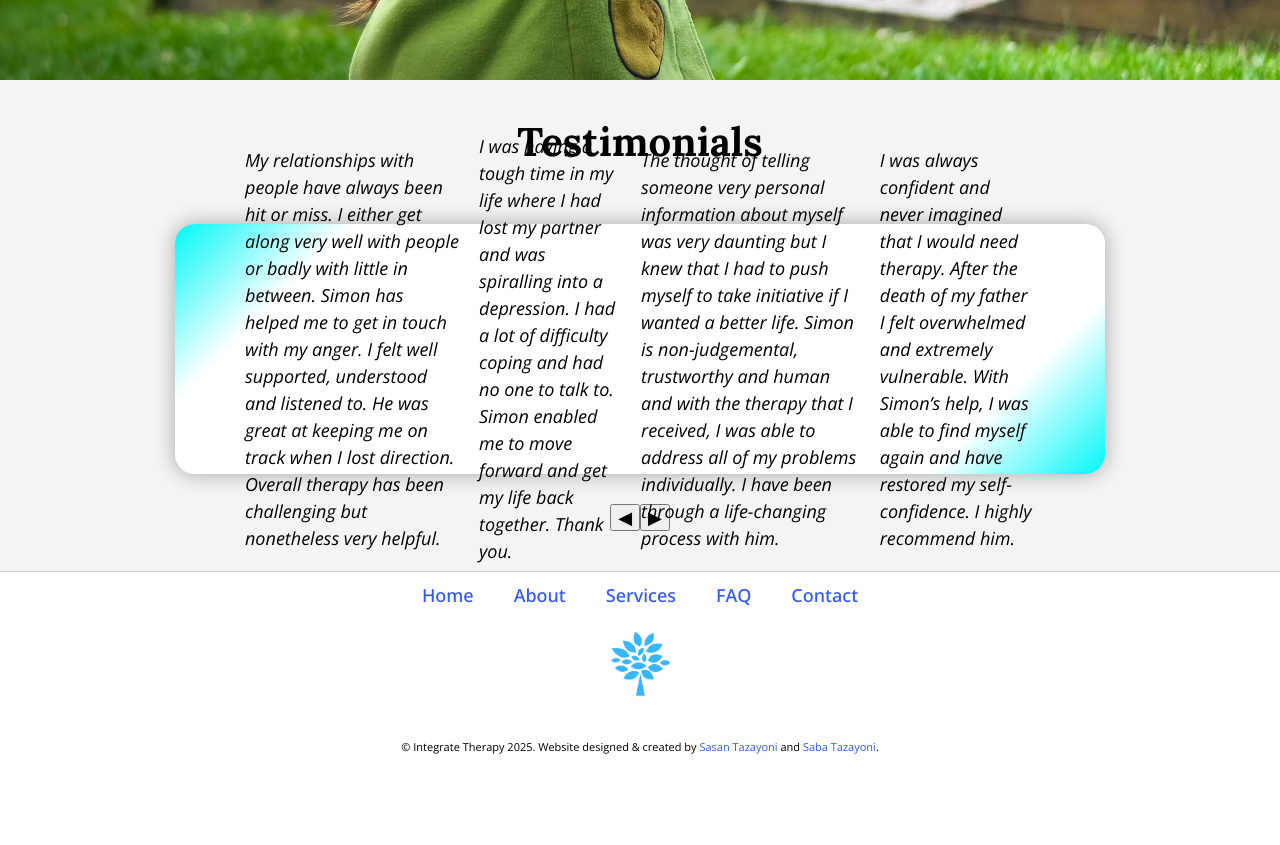
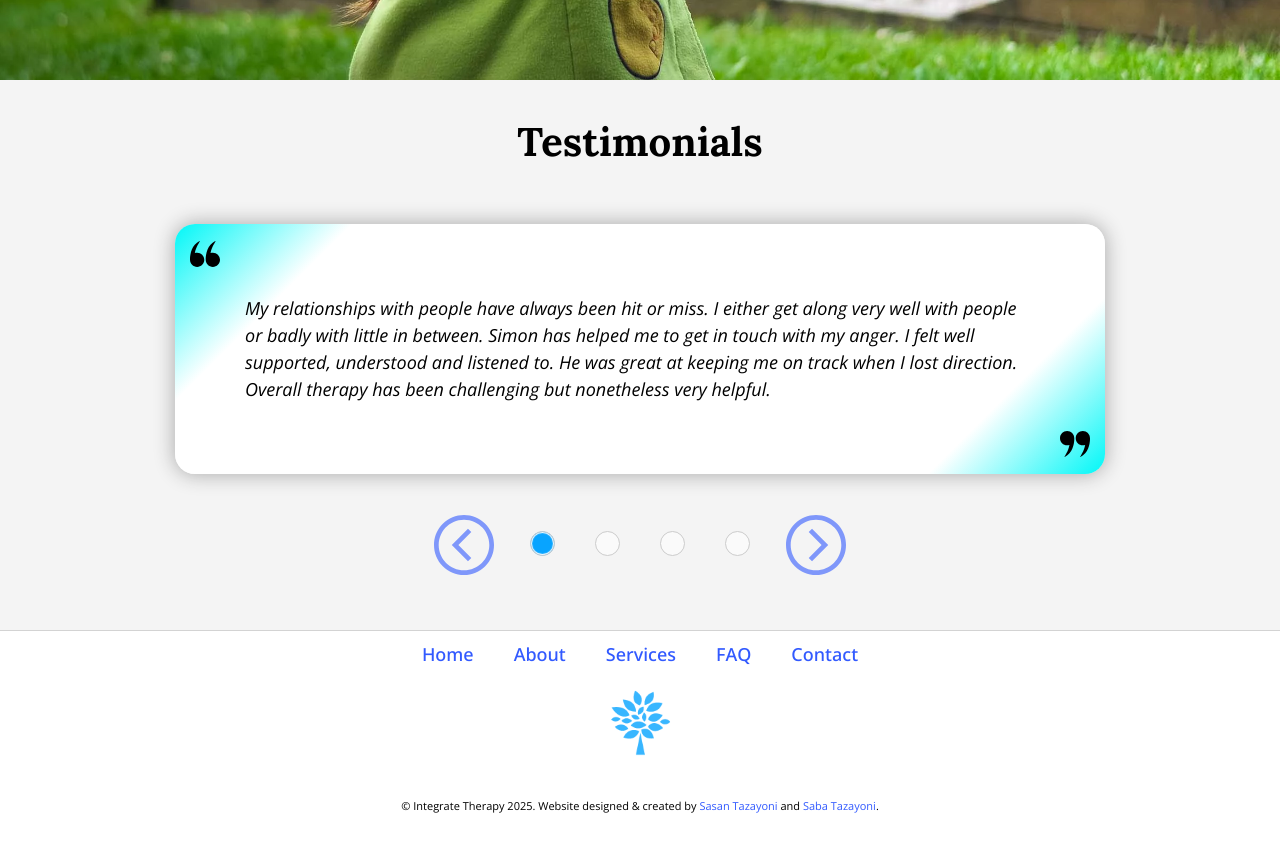
Before and after one commit to SasanTazayoni/integrate-therapy, a React (Vite) app: page / in a window 1280 px wide. Shown: the part 1760-2605 px from the top of the page. Before the commit the page ends 2546 px from the top, so only its background shows below. Built offline with nearby package versions, Linux system fonts and the light colour scheme.

Commit message:
Bug fix for testimonials timer

```diff
--- a/src/assets/css/styles.css
+++ b/src/assets/css/styles.css
@@ -1191,6 +1191,10 @@ a:hover {
     width: 15px;
   }
 
+  .testimonials__button {
+    margin: 0;
+  }
+
   .testimonial-bullet {
     height: 10px;
     margin: 0 1rem;
--- a/src/components/Testimonials.tsx
+++ b/src/components/Testimonials.tsx
@@ -5,40 +5,80 @@ type TestimonialsProps = {
 };
 
 export default function Testimonials({ testimonials }: TestimonialsProps) {
-  const [current, setCurrent] = useState(0);
+  const [currentIndex, setCurrentIndex] = useState(0);
 
   useEffect(() => {
     const interval = setInterval(() => {
-      setCurrent((prev) => (prev + 1) % testimonials.length);
+      setCurrentIndex((prevIndex) => (prevIndex + 1) % testimonials.length);
     }, 15000);
 
     return () => clearInterval(interval);
   }, [testimonials.length]);
 
-  const nextTestimonial = () =>
-    setCurrent((prev) => (prev + 1) % testimonials.length);
-  const prevTestimonial = () =>
-    setCurrent((prev) => (prev === 0 ? testimonials.length - 1 : prev - 1));
+  const showNextTestimonial = () =>
+    setCurrentIndex((prevIndex) => (prevIndex + 1) % testimonials.length);
+
+  const showPreviousTestimonial = () =>
+    setCurrentIndex((prevIndex) =>
+      prevIndex === 0 ? testimonials.length - 1 : prevIndex - 1
+    );
 
   return (
     <section className="block block--grey">
       <div className="container testimonials__container">
         <h2 className="block__header">Testimonials</h2>
+
         <div className="testimonials__content">
-          {testimonials.map((t, i) => (
-            <p key={i} className={i === current ? "active" : ""}>
-              {t}
+          <svg className="icon icon--black testimonials__icon-left">
+            <use href="/integrate-therapy/integratesprite.svg#left-quote" />
+          </svg>
+
+          {testimonials.map((testimonial, index) => (
+            <p
+              key={index}
+              className={`testimonial__text ${
+                index === currentIndex ? "active" : ""
+              }`}
+              data-testimonial={index + 1}
+            >
+              {testimonial}
             </p>
           ))}
+
+          <svg className="icon icon--black testimonials__icon-right">
+            <use href="/integrate-therapy/integratesprite.svg#right-quote" />
+          </svg>
         </div>
+
         <div className="grid testimonials__slider">
-          <button onClick={prevTestimonial}>◀</button>
+          <button
+            onClick={showPreviousTestimonial}
+            className="testimonials__button"
+          >
+            <svg className="icon--left">
+              <use href="/integrate-therapy/integratesprite.svg#chevron" />
+            </svg>
+          </button>
+
           <div className="testimonials-bullets">
-            {testimonials.map((_, i) => (
-              <div key={i} className={i === current ? "active" : ""} />
+            {testimonials.map((_, index) => (
+              <div
+                key={index}
+                className={`testimonial-bullet ${
+                  index === currentIndex ? "active" : ""
+                }`}
+              />
             ))}
           </div>
-          <button onClick={nextTestimonial}>▶</button>
+
+          <button
+            onClick={showNextTestimonial}
+            className="testimonials__button"
+          >
+            <svg className="icon--right">
+              <use href="/integrate-therapy/integratesprite.svg#chevron" />
+            </svg>
+          </button>
         </div>
       </div>
     </section>
```
